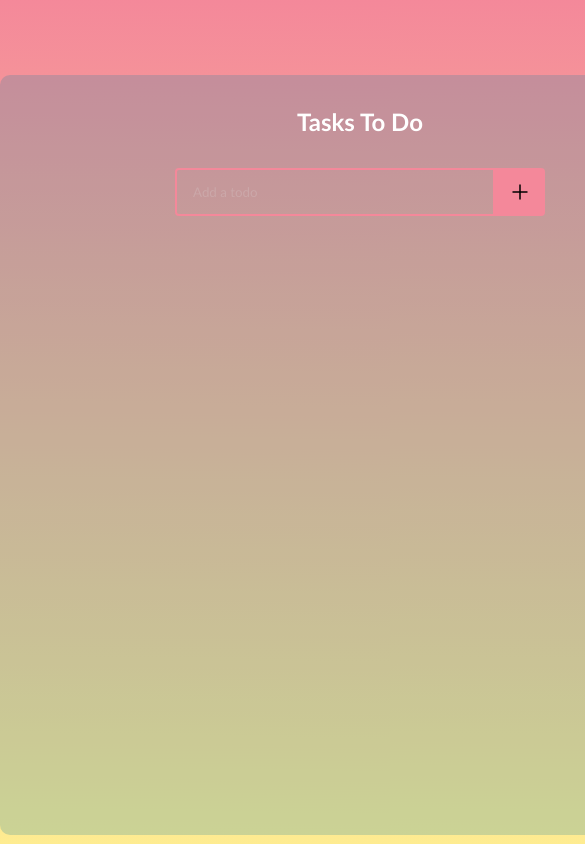
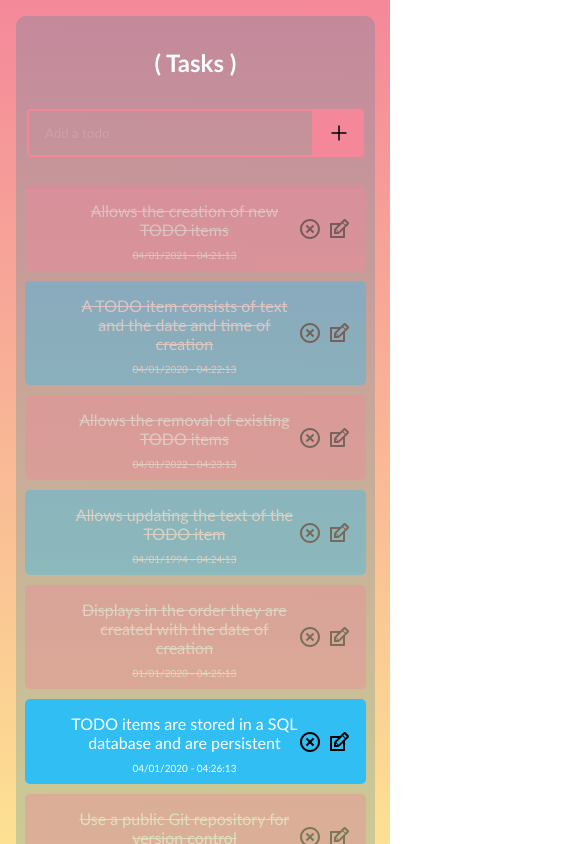
Before and after one commit to shen-ui/Updated-ToDoList, a React (Create React App) app: page / in a window 390 px wide. Shown: the top 844 px of the page, 585 px wide, since content can reach past the window. Built offline with nearby package versions, Linux system fonts and the light colour scheme; no server answers.

Commit message:
Added CSS to work with mobile more effortlessly.

```diff
--- a/src/App.css
+++ b/src/App.css
@@ -4,7 +4,6 @@
   padding: 0;
   font-family: 'Trebuchet MS', 'Lucida Sans Unicode', 'Lucida Grande',
     'Lucida Sans', Arial, sans-serif;
-
 }
 
 body {
@@ -97,7 +96,6 @@ body {
   width: 75%;
 }
 
-
 .todo-row:nth-child(2n + 1) {
   background: rgb(244, 136, 154)
 }
@@ -105,8 +103,6 @@ body {
 .todo-row:nth-child(2n + 2) {
   background: rgb(49, 191, 243)
 }
-
-
 
 .icons {
   display: flex;
@@ -151,3 +147,25 @@ body {
   background: rgb(244, 136, 154);
   color: black;
 }
+
+@media (min-width: 300px){
+  body{
+    height: auto;
+    width: 92%;
+    overflow-x: hidden !important;
+  }
+  .header{
+    font-size: 10px;
+  }
+  .todo-app{
+    margin: 1em 1em 1em 1em;
+    min-height: 96vh;
+    width: 100%;
+  }
+  .todo-input{
+    width: 80%;
+  }
+  .todo-row{
+    width: 95%;
+  }
+}
--- a/src/Components/Header.js
+++ b/src/Components/Header.js
@@ -5,7 +5,7 @@ const Header = () => {
 
         <header>
             <h1 className="todo-header">
-                Tasks To Do
+                ( Tasks )
             </h1>
         </header>
     )
--- a/src/Components/ToDoList.js
+++ b/src/Components/ToDoList.js
@@ -1,5 +1,5 @@
 import React, { useState, useEffect } from 'react';
-//import data from '../data.json'
+import data from '../data.json'
 // Imported Components
 import Header from './Header'
 import TodoForm from './ToDoForm';
@@ -15,6 +15,7 @@ function TodoList() {
             'https://www.shenslist.xyz/api/get'
         )
         .then(res => {setTodos(res.data);})
+        setTodos(data);
     }, []);
 
     const submitTodos = (id, input, date) => {
```
